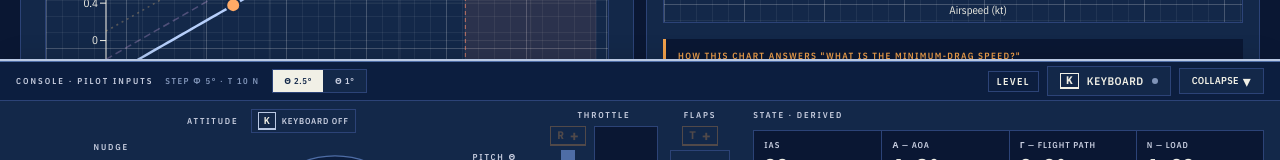
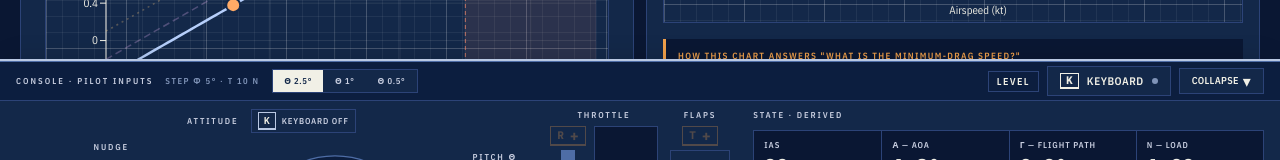
Before and after one commit to fabioduque/principles-of-flight-studies, a React (Vite) app: page / in a window 1280 px wide. Shown: the part 418-578 px from the top of the page. Built offline with nearby package versions, Linux system fonts and the light colour scheme.

Commit message:
Console: add 0.5 degree pitch step option

```diff
--- a/src/components/ControlConsole.tsx
+++ b/src/components/ControlConsole.tsx
@@ -21,7 +21,7 @@ import { translatePresetName, translateStatus, useI18n } from '../i18n';
 
 const MAX_THRUST = 1100;
 const BANK_STEP = 5;
-const PITCH_STEP_OPTIONS = [2.5, 1] as const;
+const PITCH_STEP_OPTIONS = [2.5, 1, 0.5] as const;
 
 interface Props {
   collapsed: boolean;
```
